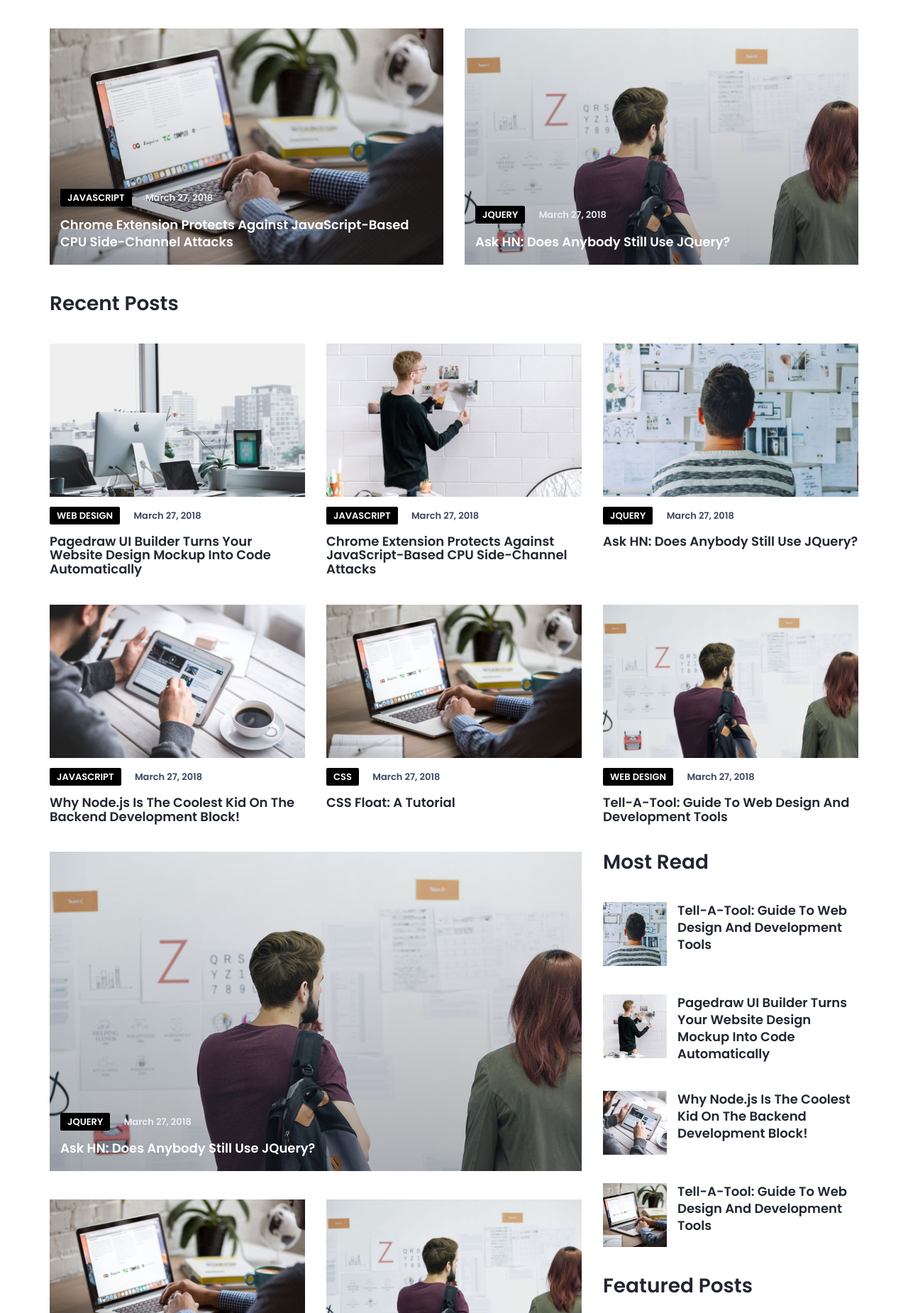
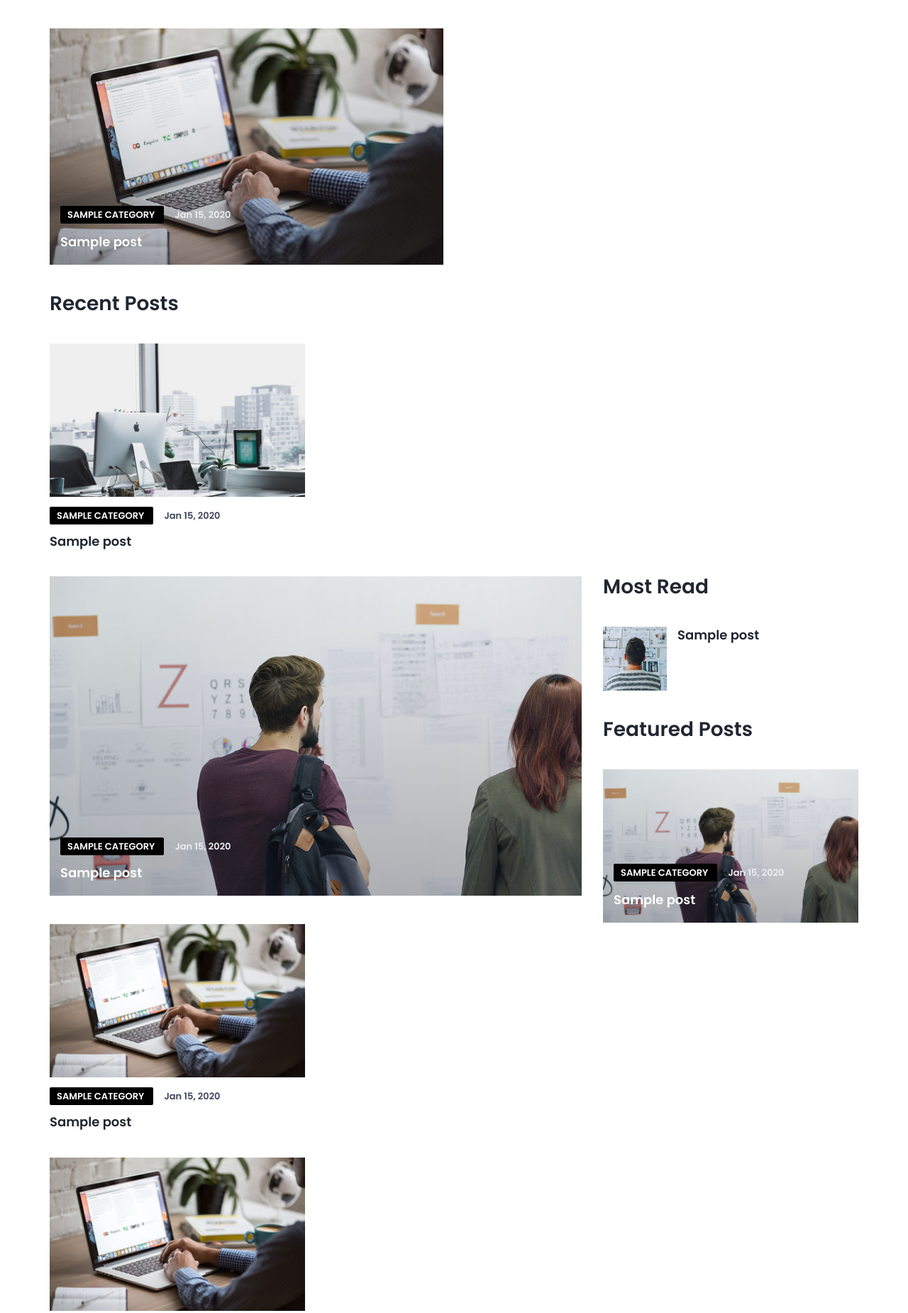
Before and after one commit to Pandaware-Tech/Dynamo-Blogger, a Django app: template dynamo_blogger/templates/blog/index.html in a window 1280 px wide. Shown: the part 70-1920 px from the top of the page at 71% size. Run offline with Django 4.2, Linux system fonts and the light colour scheme; tables that the repository leaves empty hold one stand-in row (values such as "Sample post"); the template is opened without the code that fills it: values that come from a table or form of the project are taken from there, most other values are stand-ins (such as "Sample title", 1, 10 or a date in 2020); some libraries are stand-ins or nearby versions.

Commit message:
Passed posts variable to index template

```diff
--- a/dynamo_blogger/templates/blog/index.html
+++ b/dynamo_blogger/templates/blog/index.html
@@ -14,36 +14,29 @@
 		<!-- Latest Updated Posts -->
 		<div class="row">
 
+			{% for post in latest_posts %}
 			<div class="col-md-6">
 				<div class="post post-thumb">
-					<a class="post-img" href="blog-post.html"><img src="{% static 'img/xpost-1.jpg.pagespeed.ic.A4Rpahx6U5.jpg' %}"
-							alt=""></a>
+					<a class="post-img" href="{{ post.get_absolute_url }}">
+						<img src="{% static 'img/xpost-1.jpg.pagespeed.ic.A4Rpahx6U5.jpg' %}"
+							alt="{{ post.title }}">
+					</a>
 					<div class="post-body">
 						<div class="post-meta">
-							<a class="post-category cat-2" href="category.html">JavaScript</a>
-							<span class="post-date">March 27, 2018</span>
+							<a class="post-category cat-2" href="{{ post.tag.get_absolute_url }}">
+								{{ post.tag.title }}
+							</a>
+							<span class="post-date">{{ post.date_created|date:"M d, Y"  }}</span>
 						</div>
-						<h3 class="post-title"><a href="blog-post.html">Chrome Extension Protects Against
-								JavaScript-Based CPU Side-Channel Attacks</a></h3>
-					</div>
-				</div>
-			</div>
-
-
-			<div class="col-md-6">
-				<div class="post post-thumb">
-					<a class="post-img" href="blog-post.html"><img src="{% static 'img/xpost-2.jpg.pagespeed.ic.TYs1GPrTN5.jpg' %}"
-							alt=""></a>
-					<div class="post-body">
-						<div class="post-meta">
-							<a class="post-category cat-3" href="category.html">Jquery</a>
-							<span class="post-date">March 27, 2018</span>
-						</div>
-						<h3 class="post-title"><a href="blog-post.html">Ask HN: Does Anybody Still Use JQuery?</a>
+						<h3 class="post-title">
+							<a href="{{ post.get_absolute_url }}">
+								{{ post.title }}
+							</a>
 						</h3>
 					</div>
 				</div>
 			</div>
+			{% endfor %}
 
 		</div>
 
@@ -55,100 +48,31 @@
 				</div>
 			</div>
 
+			{% for post in recent_posts %}
 			<div class="col-md-4">
 				<div class="post">
-					<a class="post-img" href="blog-post.html"><img src="{% static 'img/xpost-3.jpg.pagespeed.ic.uIu7s9VpdP.jpg' %}"
-							alt=""></a>
+					<a class="post-img" href="{{ post.get_absolute_url }}">
+						<img src="{% static 'img/xpost-3.jpg.pagespeed.ic.uIu7s9VpdP.jpg' %}"
+							alt="{{ post.title }}">
+					</a>
 					<div class="post-body">
 						<div class="post-meta">
-							<a class="post-category cat-1" href="category.html">Web Design</a>
-							<span class="post-date">March 27, 2018</span>
+							<a class="post-category cat-2" href="{{ post.tag.get_absolute_url }}">
+								{{ post.tag.title }}
+							</a>
+							<span class="post-date">{{ post.date_created|date:"M d, Y"  }}</span>
 						</div>
-						<h3 class="post-title"><a href="blog-post.html">Pagedraw UI Builder Turns Your Website
-								Design Mockup Into Code Automatically</a></h3>
-					</div>
-				</div>
-			</div>
-
-
-			<div class="col-md-4">
-				<div class="post">
-					<a class="post-img" href="blog-post.html"><img src="{% static 'img/xpost-4.jpg.pagespeed.ic.acII8ZYTz8.jpg' %}"
-							alt=""></a>
-					<div class="post-body">
-						<div class="post-meta">
-							<a class="post-category cat-2" href="category.html">JavaScript</a>
-							<span class="post-date">March 27, 2018</span>
-						</div>
-						<h3 class="post-title"><a href="blog-post.html">Chrome Extension Protects Against
-								JavaScript-Based CPU Side-Channel Attacks</a></h3>
-					</div>
-				</div>
-			</div>
-
-
-			<div class="col-md-4">
-				<div class="post">
-					<a class="post-img" href="blog-post.html"><img src="{% static 'img/xpost-5.jpg.pagespeed.ic.tcaqbxStTb.jpg' %}"
-							alt=""></a>
-					<div class="post-body">
-						<div class="post-meta">
-							<a class="post-category cat-3" href="category.html">Jquery</a>
-							<span class="post-date">March 27, 2018</span>
-						</div>
-						<h3 class="post-title"><a href="blog-post.html">Ask HN: Does Anybody Still Use JQuery?</a>
+						<h3 class="post-title">
+							<a href="{{ post.get_absolute_url }}">
+								{{ post.title }}
+							</a>
 						</h3>
 					</div>
 				</div>
 			</div>
+			{% endfor %}
 
 			<div class="clearfix visible-md visible-lg"></div>
-
-			<div class="col-md-4">
-				<div class="post">
-					<a class="post-img" href="blog-post.html"><img src="{% static 'img/xpost-6.jpg.pagespeed.ic.JtVoUYkYr5.jpg' %}"
-							alt=""></a>
-					<div class="post-body">
-						<div class="post-meta">
-							<a class="post-category cat-2" href="category.html">JavaScript</a>
-							<span class="post-date">March 27, 2018</span>
-						</div>
-						<h3 class="post-title"><a href="blog-post.html">Why Node.js Is The Coolest Kid On The
-								Backend Development Block!</a></h3>
-					</div>
-				</div>
-			</div>
-
-
-			<div class="col-md-4">
-				<div class="post">
-					<a class="post-img" href="blog-post.html"><img src="{% static 'img/xpost-1.jpg.pagespeed.ic.A4Rpahx6U5.jpg' %}"
-							alt=""></a>
-					<div class="post-body">
-						<div class="post-meta">
-							<a class="post-category cat-4" href="category.html">Css</a>
-							<span class="post-date">March 27, 2018</span>
-						</div>
-						<h3 class="post-title"><a href="blog-post.html">CSS Float: A Tutorial</a></h3>
-					</div>
-				</div>
-			</div>
-
-
-			<div class="col-md-4">
-				<div class="post">
-					<a class="post-img" href="blog-post.html"><img src="{% static 'img/xpost-2.jpg.pagespeed.ic.TYs1GPrTN5.jpg' %}"
-							alt=""></a>
-					<div class="post-body">
-						<div class="post-meta">
-							<a class="post-category cat-1" href="category.html">Web Design</a>
-							<span class="post-date">March 27, 2018</span>
-						</div>
-						<h3 class="post-title"><a href="blog-post.html">Tell-A-Tool: Guide To Web Design And
-								Development Tools</a></h3>
-					</div>
-				</div>
-			</div>
 
 		</div>
 
@@ -157,117 +81,106 @@
 			<div class="col-md-8">
 				<div class="row">
 
+					{% for post in posts_1 %}
 					<div class="col-md-12">
 						<div class="post post-thumb">
-							<a class="post-img" href="blog-post.html"><img
-									src="{% static 'img/xpost-2.jpg.pagespeed.ic.TYs1GPrTN5.jpg' %}" alt=""></a>
+							<a class="post-img" href="{{ post.get_absolute_url }}">
+								<img src="{% static 'img/xpost-2.jpg.pagespeed.ic.TYs1GPrTN5.jpg' %}" alt="{{ post.title }}">
+							</a>
+
 							<div class="post-body">
 								<div class="post-meta">
-									<a class="post-category cat-3" href="category.html">Jquery</a>
-									<span class="post-date">March 27, 2018</span>
+									<a class="post-category cat-2" href="{{ post.tag.get_absolute_url }}">
+										{{ post.tag.title }}
+									</a>
+									<span class="post-date">{{ post.date_created|date:"M d, Y"  }}</span>
 								</div>
-								<h3 class="post-title"><a href="blog-post.html">Ask HN: Does Anybody Still Use
-										JQuery?</a></h3>
+								<h3 class="post-title">
+									<a href="{{ post.get_absolute_url }}">
+										{{ post.title }}
+									</a>
+								</h3>
 							</div>
 						</div>
 					</div>
+					{% endfor %}
 
 
+					{% for post in posts_2 %}
 					<div class="col-md-6">
 						<div class="post">
-							<a class="post-img" href="blog-post.html"><img
-									src="{% static 'img/xpost-1.jpg.pagespeed.ic.A4Rpahx6U5.jpg' %}" alt=""></a>
+							<a class="post-img" href="{{ post.get_absolute_url }}">
+								<img src="{% static 'img/xpost-1.jpg.pagespeed.ic.A4Rpahx6U5.jpg' %}" alt="{{ post.title }}">
+							</a>
+
 							<div class="post-body">
 								<div class="post-meta">
-									<a class="post-category cat-4" href="category.html">Css</a>
-									<span class="post-date">March 27, 2018</span>
+									<a class="post-category cat-4" href="{{ post.tag.get_absolute_url }}">
+										{{ post.tag.title }}
+									</a>
+									<span class="post-date">{{ post.date_created|date:"M d, Y" }}</span>
 								</div>
-								<h3 class="post-title"><a href="blog-post.html">CSS Float: A Tutorial</a></h3>
+								<h3 class="post-title">
+									<a href="{{ post.get_absolute_url }}">
+										{{ post.title }}
+									</a>
+								</h3>
 							</div>
 						</div>
 					</div>
+					{% endfor %}
 
+					<div class="clearfix visible-md visible-lg"></div>
 
+					{% for post in posts_3 %}
 					<div class="col-md-6">
 						<div class="post">
-							<a class="post-img" href="blog-post.html"><img
-									src="{% static 'img/xpost-2.jpg.pagespeed.ic.TYs1GPrTN5.jpg' %}" alt=""></a>
+							<a class="post-img" href="{{ post.get_absolute_url }}">
+								<img src="{% static 'img/xpost-1.jpg.pagespeed.ic.A4Rpahx6U5.jpg' %}" alt="{{ post.title }}">
+							</a>
+
 							<div class="post-body">
 								<div class="post-meta">
-									<a class="post-category cat-1" href="category.html">Web Design</a>
-									<span class="post-date">March 27, 2018</span>
+									<a class="post-category cat-4" href="{{ post.tag.get_absolute_url }}">
+										{{ post.tag.title }}
+									</a>
+									<span class="post-date">{{ post.date_created|date:"M d, Y" }}</span>
 								</div>
-								<h3 class="post-title"><a href="blog-post.html">Tell-A-Tool: Guide To Web Design And
-										Development Tools</a></h3>
+								<h3 class="post-title">
+									<a href="{{ post.get_absolute_url }}">
+										{{ post.title }}
+									</a>
+								</h3>
 							</div>
 						</div>
 					</div>
+					{% endfor %}
 
 					<div class="clearfix visible-md visible-lg"></div>
 
+					{% for post in posts_4 %}
 					<div class="col-md-6">
 						<div class="post">
-							<a class="post-img" href="blog-post.html"><img
-									src="{% static 'img/xpost-4.jpg.pagespeed.ic.acII8ZYTz8.jpg' %}" alt=""></a>
+							<a class="post-img" href="{{ post.get_absolute_url }}">
+								<img src="{% static 'img/xpost-1.jpg.pagespeed.ic.A4Rpahx6U5.jpg' %}" alt="{{ post.title }}">
+							</a>
+
 							<div class="post-body">
 								<div class="post-meta">
-									<a class="post-category cat-2" href="category.html">JavaScript</a>
-									<span class="post-date">March 27, 2018</span>
+									<a class="post-category cat-4" href="{{ post.tag.get_absolute_url }}">
+										{{ post.tag.title }}
+									</a>
+									<span class="post-date">{{ post.date_created|date:"M d, Y" }}</span>
 								</div>
-								<h3 class="post-title"><a href="blog-post.html">Chrome Extension Protects Against
-										JavaScript-Based CPU Side-Channel Attacks</a></h3>
+								<h3 class="post-title">
+									<a href="{{ post.get_absolute_url }}">
+										{{ post.title }}
+									</a>
+								</h3>
 							</div>
 						</div>
 					</div>
-
-
-					<div class="col-md-6">
-						<div class="post">
-							<a class="post-img" href="blog-post.html"><img
-									src="{% static 'img/xpost-5.jpg.pagespeed.ic.tcaqbxStTb.jpg' %}" alt=""></a>
-							<div class="post-body">
-								<div class="post-meta">
-									<a class="post-category cat-3" href="category.html">Jquery</a>
-									<span class="post-date">March 27, 2018</span>
-								</div>
-								<h3 class="post-title"><a href="blog-post.html">Ask HN: Does Anybody Still Use
-										JQuery?</a></h3>
-							</div>
-						</div>
-					</div>
-
-					<div class="clearfix visible-md visible-lg"></div>
-
-					<div class="col-md-6">
-						<div class="post">
-							<a class="post-img" href="blog-post.html"><img
-									src="{% static 'img/xpost-3.jpg.pagespeed.ic.uIu7s9VpdP.jpg' %}" alt=""></a>
-							<div class="post-body">
-								<div class="post-meta">
-									<a class="post-category cat-1" href="category.html">Web Design</a>
-									<span class="post-date">March 27, 2018</span>
-								</div>
-								<h3 class="post-title"><a href="blog-post.html">Pagedraw UI Builder Turns Your
-										Website Design Mockup Into Code Automatically</a></h3>
-							</div>
-						</div>
-					</div>
-
-
-					<div class="col-md-6">
-						<div class="post">
-							<a class="post-img" href="blog-post.html"><img
-									src="{% static 'img/xpost-4.jpg.pagespeed.ic.acII8ZYTz8.jpg' %}" alt=""></a>
-							<div class="post-body">
-								<div class="post-meta">
-									<a class="post-category cat-2" href="category.html">JavaScript</a>
-									<span class="post-date">March 27, 2018</span>
-								</div>
-								<h3 class="post-title"><a href="blog-post.html">Chrome Extension Protects Against
-										JavaScript-Based CPU Side-Channel Attacks</a></h3>
-							</div>
-						</div>
-					</div>
+					{% endfor %}
 
 				</div>
 			</div>
@@ -277,38 +190,22 @@
 					<div class="section-title">
 						<h2>Most Read</h2>
 					</div>
+
+					{% for post in most_read_posts %}
 					<div class="post post-widget">
-						<a class="post-img" href="blog-post.html"><img
-								src="{% static 'img/xwidget-1.jpg.pagespeed.ic.nqEkEDP2_z.jpg' %}" alt=""></a>
+						<a class="post-img" href="{{ post.get_absolute_url }}">
+							<img src="{% static 'img/xwidget-1.jpg.pagespeed.ic.nqEkEDP2_z.jpg' %}" alt="{{ post.title }}">
+						</a>
 						<div class="post-body">
-							<h3 class="post-title"><a href="blog-post.html">Tell-A-Tool: Guide To Web Design And
-									Development Tools</a></h3>
+							<h3 class="post-title">
+								<a href="{{ post.get_absolute_url }}">
+									{{ post.title }}
+								</a>
+							</h3>
 						</div>
 					</div>
-					<div class="post post-widget">
-						<a class="post-img" href="blog-post.html"><img
-								src="{% static 'img/xwidget-2.jpg.pagespeed.ic.183VIkUWUH.jpg' %}" alt=""></a>
-						<div class="post-body">
-							<h3 class="post-title"><a href="blog-post.html">Pagedraw UI Builder Turns Your Website
-									Design Mockup Into Code Automatically</a></h3>
-						</div>
-					</div>
-					<div class="post post-widget">
-						<a class="post-img" href="blog-post.html"><img
-								src="{% static 'img/xwidget-3.jpg.pagespeed.ic.NkT9v3Xk_w.jpg' %}" alt=""></a>
-						<div class="post-body">
-							<h3 class="post-title"><a href="blog-post.html">Why Node.js Is The Coolest Kid On The
-									Backend Development Block!</a></h3>
-						</div>
-					</div>
-					<div class="post post-widget">
-						<a class="post-img" href="blog-post.html"><img
-								src="{% static 'img/xwidget-4.jpg.pagespeed.ic.KoyoxijWdu.jpg' %}" alt=""></a>
-						<div class="post-body">
-							<h3 class="post-title"><a href="blog-post.html">Tell-A-Tool: Guide To Web Design And
-									Development Tools</a></h3>
-						</div>
-					</div>
+					{% endfor %}
+
 				</div>
 
 
@@ -316,42 +213,32 @@
 					<div class="section-title">
 						<h2>Featured Posts</h2>
 					</div>
+
+
+					{% for post in featured_posts %}
 					<div class="post post-thumb">
-						<a class="post-img" href="blog-post.html"><img
-								src="{% static 'img/xpost-2.jpg.pagespeed.ic.TYs1GPrTN5.jpg' %}" alt=""></a>
+						<a class="post-img" href="{{ post.get_absolute_url }}">
+							<img src="{% static 'img/xpost-2.jpg.pagespeed.ic.TYs1GPrTN5.jpg' %}" alt="{{ post.title }}">
+						</a>
+
 						<div class="post-body">
 							<div class="post-meta">
-								<a class="post-category cat-3" href="category.html">Jquery</a>
-								<span class="post-date">March 27, 2018</span>
+								<a class="post-category cat-3" href="{{ post.tag.get_absolute_url }}">
+									{{ post.tag.title }}
+								</a>
+								<span class="post-date">
+									{{ post.date_created|date:"M d, Y" }}
+								</span>
 							</div>
-							<h3 class="post-title"><a href="blog-post.html">Ask HN: Does Anybody Still Use
-									JQuery?</a></h3>
+							<h3 class="post-title">
+								<a href="{{ post.get_absolute_url }}">
+									{{ post.title }}
+								</a>
+							</h3>
 						</div>
 					</div>
-					<div class="post post-thumb">
-						<a class="post-img" href="blog-post.html"><img
-								src="{% static 'img/xpost-1.jpg.pagespeed.ic.A4Rpahx6U5.jpg' %}" alt=""></a>
-						<div class="post-body">
-							<div class="post-meta">
-								<a class="post-category cat-2" href="category.html">JavaScript</a>
-								<span class="post-date">March 27, 2018</span>
-							</div>
-							<h3 class="post-title"><a href="blog-post.html">Chrome Extension Protects Against
-									JavaScript-Based CPU Side-Channel Attacks</a></h3>
-						</div>
-					</div>
-					<div class="post post-thumb">
-						<a class="post-img" href="blog-post.html"><img
-								src="{% static 'img/xpost-1.jpg.pagespeed.ic.A4Rpahx6U5.jpg' %}" alt=""></a>
-						<div class="post-body">
-							<div class="post-meta">
-								<a class="post-category cat-2" href="category.html">JavaScript</a>
-								<span class="post-date">March 27, 2018</span>
-							</div>
-							<h3 class="post-title"><a href="blog-post.html">Chrome Extension Protects Against
-									JavaScript-Based CPU Side-Channel Attacks</a></h3>
-						</div>
-					</div>
+					{% endfor %}
+
 				</div>
 
 			</div>
```
